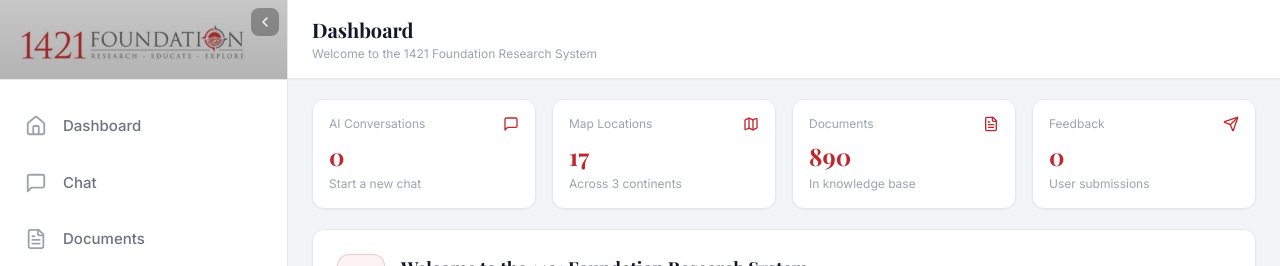
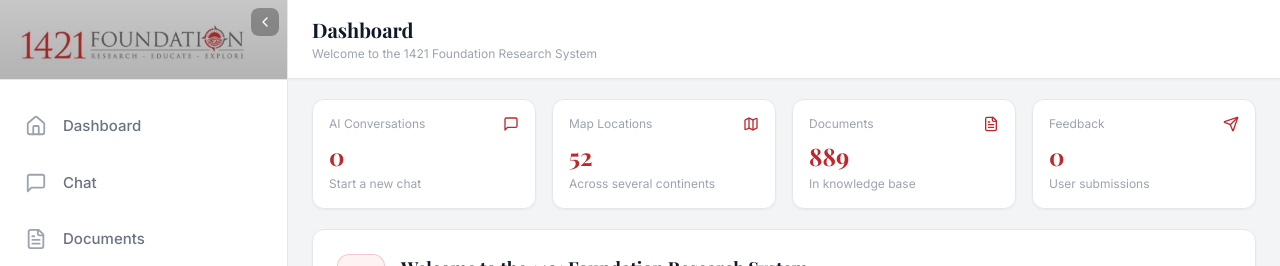
Before and after one commit to ibrahimmohammed26/1421-Foundation-AI-Final-Project, a React (Vite) app in the folder frontend/: page /dashboard in a window 1280 px wide. Shown: the top 266 px of the page. Built offline with nearby package versions, Linux system fonts and the light colour scheme; no server answers.

Commit message:
modified:   data/vector_databases/main_index/faiss_index.bin 	modified:   data/vector_databases/main_index/faiss_metadata.pkl     	modified:   frontend/src/pages/Dashboard.tsx

```diff
--- a/frontend/src/pages/Dashboard.tsx
+++ b/frontend/src/pages/Dashboard.tsx
@@ -33,8 +33,8 @@ function getConversationCount(): number {
 export default function Dashboard() {
   const [stats, setStats] = useState<Stats>({
     feedback_count: 0,
-    locations_count: 17,
-    documents_count: 890,
+    locations_count: 52,
+    documents_count: 889,
   });
   const [loading, setLoading] = useState(true);
   const [conversationCount, setConversationCount] = useState(getConversationCount);
@@ -108,7 +108,7 @@ export default function Dashboard() {
     {
       label: "Map Locations",
       value: String(stats.locations_count),
-      sub: "Across 3 continents",
+      sub: "Across several continents",
       icon: Map,
     },
     {
```
Also changed, not shown: 2 other files (tests, documents, lock files or other folders).
